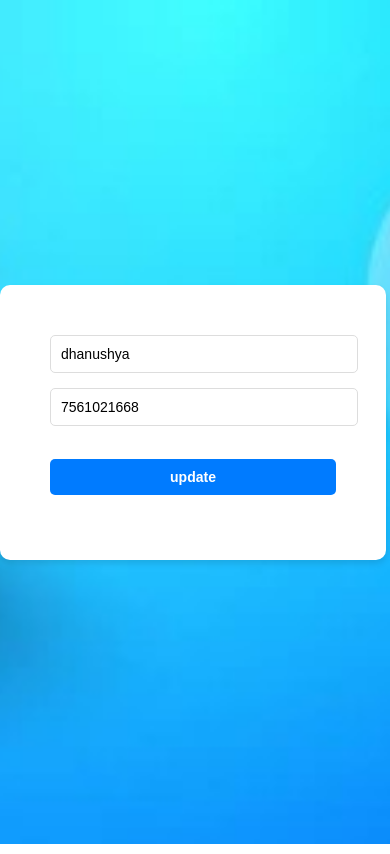
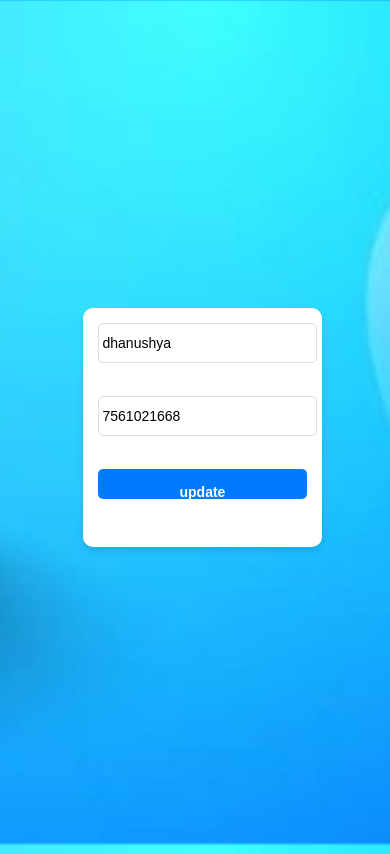
Before and after one commit to Dhanushya77/phonebook_ecom, a Django app: page /edit_contact/1 in a window 390 px wide. Run offline with Django 5.2, Linux system fonts and the light colour scheme; data comes from the database, SQL or seed files in the repository; both versions use the stored data as it was after the commit.

Commit message:
phonebook static media querry

```diff
--- a/phonebook/static/style2.css
+++ b/phonebook/static/style2.css
@@ -10,10 +10,9 @@ body {
     height: 100vh;
 }
 
-
 form {
     background-color: #ffffff;
-    padding: 50px;
+    padding: 60px;
     border-radius: 10px;
     box-shadow: 0 4px 6px rgba(0, 0, 0, 0.1);
     width: 400px;
@@ -23,7 +22,8 @@ form input[type="text"],
 form input[type="tel"],
 form input[type="submit"] {
     width: 100%;
-    padding: 10px;
+    height: 50px;
+    padding: 4px;
     margin-bottom: 15px;
     border: 1px solid #ddd;
     border-radius: 5px;
@@ -50,7 +50,54 @@ form input[type="submit"]:hover {
     background-color: #0056b3;
 }
 
-
 input::placeholder {
     color: #888;
 }
+
+
+@media (max-width: 768px) {
+    body {
+        padding: 10px;
+    }
+
+    form {
+        width: 90%;
+        padding: 20px;
+    }
+
+    form input[type="text"],
+    form input[type="tel"],
+    form input[type="submit"] {
+        font-size: 16px;
+        height: 30px;
+    }
+
+    form input[type="submit"] {
+        font-size: 16px;
+        height: 30px;
+    }
+}
+
+@media (max-width: 480px) {
+    body {
+        padding: 5px;
+    }
+
+    form {
+        width: 95%;
+        padding: 15px;
+    }
+
+    form input[type="text"],
+    form input[type="tel"],
+    form input[type="submit"] {
+        font-size: 14px;
+        height: 30px;
+    }
+
+    form input[type="submit"] {
+        font-size: 14px;
+        padding: 15px;
+        height: 30px;
+    }
+}
--- a/phonebook/templates/edit_contact.html
+++ b/phonebook/templates/edit_contact.html
@@ -1,5 +1,6 @@
 <!DOCTYPE html>
 <html lang="en">
+
 <head>
     <meta charset="UTF-8">
     <meta name="viewport" content="width=device-width, initial-scale=1.0">
@@ -7,17 +8,20 @@
     {% load static %}
     <link rel="stylesheet" href="{% static 'style2.css' %}">
 </head>
+
 <body>
-    <form action="" method="post">
-        {% csrf_token %}
-        <input type="text" name="name" id="" placeholder="name" value="{{data.name}}">
-        <input type="tel" name="phn_num" id="phone" placeholder="Phone Number" value="{{data.phn_num}}"
-        pattern="[0-9]{10}"
-        title="Please enter a valid 10-digit phone number"
-        ><br><br>
-        <input type="submit" value="update">
-    </form>
+    <div class="container">
+        <div class="main">
+            <form action="" method="post">
+                {% csrf_token %}
+                <input type="text" name="name" id="" class="input" placeholder="name" value="{{data.name}}"><br><br>
+                <input type="tel" name="phn_num" id="phone" placeholder="Phone Number" value="{{data.phn_num}}"
+                    pattern="[0-9]{10}" title="Please enter a valid 10-digit phone number" class="input"><br><br>
+                <input type="submit" value="update" class="input1"><br><br>
+            </form>
+        </div>
+    </div>
+    <table>
+</body>
 
-   <table>
-</body>
 </html>
```
Also changed, not shown: phonebook/static/style.css (+53 -0 lines), phonebook/templates/add_contact.html (+6 -5 lines), phonebook/db.sqlite3.
